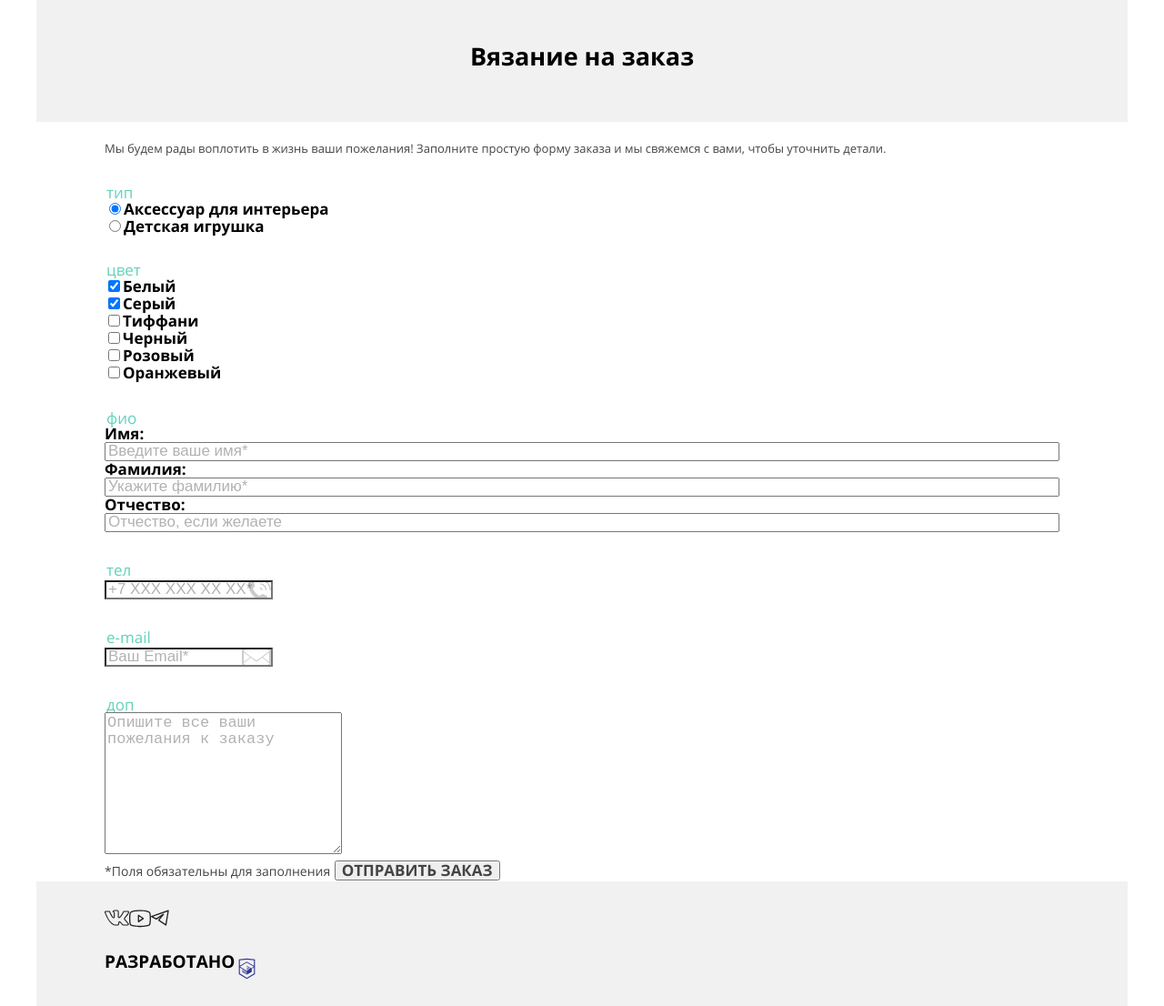
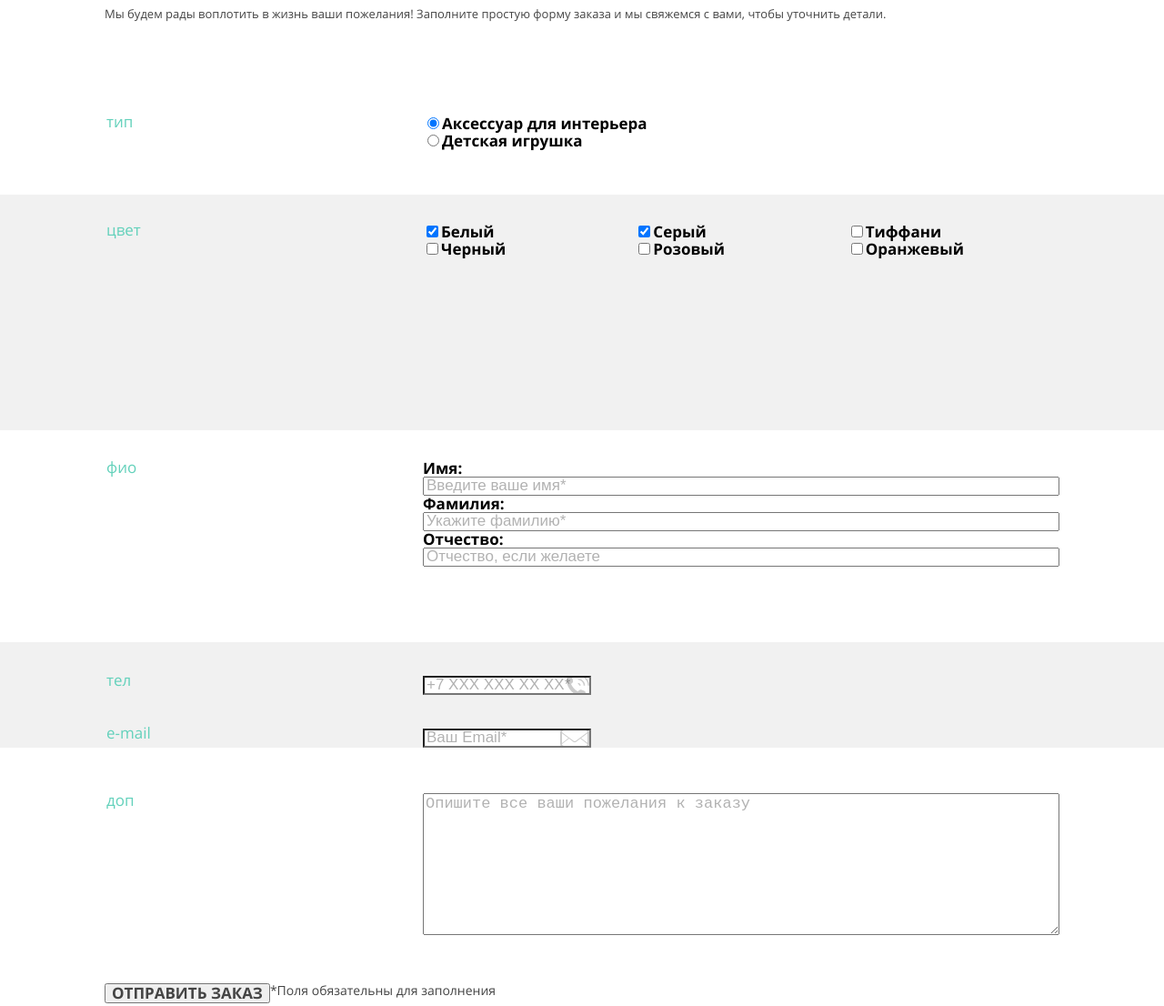
Before and after one commit to maksdrop/1702543-mishka-25, a plain HTML site: page source/form.html in a window 1280 px wide. Shown: the part 331-1437 px from the top of the page at 91% size. Drawn offline with nearby package versions, Linux system fonts and the light colour scheme; files that its build step writes are made by us from their sources.

Commit message:
Адаптивная сетка внутренних страниц

```diff
--- a/source/form.html
+++ b/source/form.html
@@ -9,13 +9,12 @@
   <body class="page__body">
     <header class="main-header">
       <nav class="main-nav content-wrapper">
-        <a class="main-header__logo" href="">
+        <a class="main-nav__logo" href="">
           <img src="img/header/mishka-logo-mobile.svg" width="86" height="35" alt="Логотип.">
         </a>
         <button class="main-nav__toggle" type="button">
           <span class="visually-hidden">Открыть меню</span>
         </button>
-        <div class="main-nav__wrapper">
         <ul class="main-nav__list product-list">
           <li class="product-list__item">
             <a class="main-nav__link" href="catalog.html">Каталог товаров</a>
@@ -30,7 +29,7 @@
               <svg class="site-list__search-icon" width="18" height="18" fill="none" xmlns="http://www.w3.org/2000/svg">
                 <path opacity=".2" d="m17.693 16.057-3.477-3.477c1.023-1.33 1.534-2.966 1.534-4.705C15.75 3.477 12.273 0 7.875 0S0 3.477 0 7.875s3.477 7.875 7.875 7.875c1.739 0 3.375-.614 4.704-1.534l3.478 3.477c.204.205.409.307.818.307.614 0 1.125-.511 1.125-1.125 0-.204-.102-.511-.307-.818ZM2.25 7.875c0-3.068 2.557-5.625 5.625-5.625S13.5 4.807 13.5 7.875 10.943 13.5 7.875 13.5 2.25 10.943 2.25 7.875Z" fill="#000"/>
               </svg>
-                Поиск по сайту
+              <span class="site-list__hidden">Поиск по сайту</span>
             </a>
           </li>
           <li class="site-list__search">
@@ -42,7 +41,15 @@
             </a>
           </li>
         </ul>
-        </div>
+        <ul class="main-nav__list new-list">
+          <li class="new-list__item">
+            <a class="main-nav__link" href="#">Новые поступления</a>
+          </li>
+          <li class="new-list__item">
+            <a class="main-nav__link" href="#">Распродажа</a>
+          </li>
+        </ul>
+        <p class="main-nav__free">Бесплатная доставка по России</p>
       </nav>
     </header>
     <main class="main-container">
@@ -51,22 +58,25 @@
       </div>
       <section class="form">
         <h2 class="visually-hidden">Форма заказа.</h2>
-        <div class="content-wrapper">
-          <p class="form__description">Мы будем рады воплотить в жизнь ваши пожелания!
+          <p class="form__description content-wrapper">Мы будем рады воплотить в жизнь ваши пожелания!
             Заполните простую форму заказа и мы свяжемся с вами, чтобы уточнить детали.
           </p>
           <form class="form__container" action="https://echo.htmlacademy.ru" method="post">
-            <fieldset class="form__reset shape">
+            <div class="form__reset shape content-wrapper">
               <legend class="form__title--decor shape__title">тип</legend>
+              <div class="form__reset-container">
                 <label class="shape__name">
                   <input class="shape__input" type="radio" name="shape" checked>Аксессуар для интерьера
                 </label>
                 <label class="shape__name">
                   <input class="shape__input" type="radio" name="shape">Детская игрушка
                 </label>
-            </fieldset>
-            <fieldset class="form__reset color-form">
+              </div>
+            </div>
+            <div class="color-form">
+              <div class="form__reset content-wrapper">
                 <legend class="form__title--decor color-form__title">цвет</legend>
+                <div class="form__reset-container color-form__position">
                   <label class="color-form__name">
                     <input class="color-form__input" type="checkbox" name="color" checked>Белый
                   </label>
@@ -85,9 +95,12 @@
                   <label class="color-form__name">
                     <input class="color-form__input" type="checkbox" name="color">Оранжевый
                   </label>
-            </fieldset>
-            <fieldset class="form__reset client">
+                </div>
+              </div>
+            </div>
+            <div class="form__reset client content-wrapper">
               <legend class="form__title--decor client__title">фио</legend>
+              <div class="form__reset-container">
                 <label class="client__name">
                   Имя:<input class="client__input" type="text" name="name" placeholder="Введите ваше имя*" required>
                 </label>
@@ -97,31 +110,43 @@
                 <label class="client__name">
                   Отчество:<input class="client__input" type="text" name="patronymic" placeholder="Отчество, если желаете">
                 </label>
-            </fieldset>
-            <fieldset class="form__reset phone">
+              </div>
+            </div>
+            <div class="phone">
+              <div class="form__reset content-wrapper">
                 <legend class="form__title--decor phone__title">тел</legend>
+                <div class="form__reset-container">
                   <label class="phone__name">
                     <input class="phone__input" type="tel" name="phone" placeholder="+7 ХХХ ХХХ ХХ ХХ*" pattern="\+7\s?[\[0-9]{3} [0-9]{3} [0-9]{2} [0-9]{2}" required>
                   </label>
-            </fieldset>
-            <fieldset class="form__reset email-form">
+                </div>
+              </div>
+            </div>
+            <div class="email-form">
+              <div class="form__reset content-wrapper">
                 <legend class="form__title--decor email-form__title">e-mail</legend>
+                <div class="form__reset-container">
                   <label class="email-form__name">
                     <input class="email-form__input" type="email" name="email" placeholder="Ваш Email*" required>
                   </label>
-            </fieldset>
-            <fieldset class="form__reset wishes">
+                </div>
+              </div>
+            </div>
+            <div class="form__reset wishes content-wrapper">
               <legend class="form__title--decor wishes__title">доп</legend>
+              <div class="form__reset-container">
                 <textarea class="wishes__text" name="wishes" cols="30" rows="10" placeholder="Опишите все ваши пожелания к заказу"></textarea>
-            </fieldset>
+              </div>
+            </div>
+            <div class="form__order content-wrapper">
               <small class="form__required">*Поля обязательны для заполнения</small>
               <button class="form__button button" type="submit">Отправить заказ</button>
+            </div>
           </form>
-        </div>
       </section>
     </main>
     <footer class="main-footer">
-      <div class="content-wrapper">
+      <div class="main-footer__container content-wrapper">
         <div class="main-footer__social social">
           <ul class="social__list">
             <li class="social__item">
--- a/source/sass/layout/card.scss
+++ b/source/sass/layout/card.scss
@@ -17,3 +17,15 @@
 .card__price {
   color: $textСolor-main;
 }
+
+@media (min-width: $tablet-width) {
+  .card__container {
+    display: flex;
+  }
+}
+
+@media (min-width: $desktop-width) {
+  .card__container {
+    flex-direction: column;
+  }
+}
--- a/source/sass/layout/catalog.scss
+++ b/source/sass/layout/catalog.scss
@@ -6,3 +6,10 @@
   padding: 0;
   list-style-type: none;
 }
+
+@media (min-width: $desktop-width) {
+  .catalog__list {
+    flex-direction: row;
+    justify-content: space-between;
+  }
+}
--- a/source/sass/layout/client.scss
+++ b/source/sass/layout/client.scss
@@ -1,9 +1,4 @@
 .client {
-  display: flex;
-  flex-direction: column;
-}
-
-.client__title {
   padding-top: 33px;
 }
 
@@ -24,3 +19,9 @@
     opacity: 0.3;
   }
 }
+
+@media (min-width: $tablet-width) {
+  .client {
+    min-height: 200px;
+  }
+}
--- a/source/sass/layout/color-form.scss
+++ b/source/sass/layout/color-form.scss
@@ -1,9 +1,4 @@
 .color-form {
-  display: flex;
-  flex-direction: column;
-}
-
-.color-form__title {
   padding-top: 31px;
 }
 
@@ -13,3 +8,26 @@
   font-weight: 700;
   color: $textСolor-main;
 }
+
+@media (min-width: $tablet-width) {
+  .color-form {
+    min-height: 304px;
+    background: #f1f1f1;
+  }
+
+  .color-form__position {
+    display: grid;
+    grid-template-columns: 1fr 1fr;
+  }
+}
+
+@media (min-width: $desktop-width) {
+  .color-form {
+    min-height: 228px;
+  }
+
+  .color-form__position {
+    display: grid;
+    grid-template-columns: 1fr 1fr 1fr;
+  }
+}
--- a/source/sass/layout/email-form.scss
+++ b/source/sass/layout/email-form.scss
@@ -1,4 +1,4 @@
-.email-form__title {
+.email-form {
   padding-top: 34px;
 }
 
@@ -14,3 +14,9 @@
     opacity: 0.3;
   }
 }
+
+@media (min-width: $tablet-width) {
+  .email-form {
+    background: #f1f1f1;
+  }
+}
--- a/source/sass/layout/form.scss
+++ b/source/sass/layout/form.scss
@@ -8,9 +8,15 @@
 }
 
 .form__reset {
-  margin: 0;
+  display: flex;
+  flex-direction: column;
   padding: 0;
   border: 0;
+}
+
+.form__reset-container {
+  display: flex;
+  flex-direction: column;
 }
 
 .form__title--decor {
@@ -28,3 +34,39 @@
   font-size: $fontSize-medium_small;
   line-height: $lineHeight-small_medium;
 }
+
+@media (min-width: $tablet-width) {
+  .form__reset {
+    flex-direction: row;
+    justify-content: space-between;
+  }
+
+  .form__reset-container {
+    display: flex;
+    flex-direction: column;
+    width: 501px;
+  }
+
+  .form__description {
+    min-height: 60px;
+    margin: 0 auto;
+  }
+
+  .form__order {
+    display: flex;
+    padding-top: 53px;
+    margin-bottom: 50px;
+  }
+
+  .form__required {
+    order: 2;
+  }
+}
+
+@media (min-width: $desktop-width) {
+  .form__reset-container {
+    display: flex;
+    flex-direction: column;
+    width: 700px;
+  }
+}
--- a/source/sass/layout/main-container.scss
+++ b/source/sass/layout/main-container.scss
@@ -3,14 +3,18 @@
 }
 
 .main__wrapper {
-  min-height: 177px;
+  min-height: 226px;
   background-color: $backgroundColor-secondary;
 }
 
 .main__title {
-  position: relative;
-  top: 90px;
   font-size: $fontSize-title_page;
   line-height: $lineHeight-medium_big;
   text-align: center;
 }
+
+@media (min-width: $tablet-width) {
+  .main__title {
+    padding-top: 100px;
+  }
+}
--- a/source/sass/layout/main-footer.scss
+++ b/source/sass/layout/main-footer.scss
@@ -2,3 +2,10 @@
   min-height: 160px;
   background-color: $backgroundColor-secondary;
 }
+
+@media (min-width: $tablet-width) {
+  .main-footer__container {
+    display: flex;
+    justify-content: space-between;
+  }
+}
--- a/source/sass/layout/page.scss
+++ b/source/sass/layout/page.scss
@@ -8,7 +8,7 @@
 .page__body {
   display: flex;
   flex-direction: column;
-  width: 320px;
+  min-width: 100%;
   min-height: 100%;
   margin: 0 auto;
   background-color: $backgroundColor-body;
@@ -17,14 +17,14 @@
 
 @media (min-width: $tablet-width) {
   .page__body {
-    width: 768px;
+    width: 100%;
     font-size: $fontSize-medium_small;
   }
 }
 
 @media (min-width: $desktop-width) {
   .page__body {
-    width: 1200px;
+    width: 100%;
     font-size: $fontSize-medium_small;
   }
 }
--- a/source/sass/layout/phone.scss
+++ b/source/sass/layout/phone.scss
@@ -1,4 +1,4 @@
-.phone__title {
+.phone {
   padding-top: 34px;
 }
 
@@ -14,3 +14,9 @@
     opacity: 0.3;
   }
 }
+
+@media (min-width: $tablet-width) {
+  .phone {
+    background: #f1f1f1;
+  }
+}
--- a/source/sass/layout/production.scss
+++ b/source/sass/layout/production.scss
@@ -21,3 +21,36 @@
   font-size: $fontSize-medium;
   line-height: $lineHeight-small_medium;
 }
+
+@media (min-width: $tablet-width) {
+  .production__container {
+    display: flex;
+    flex-direction: column;
+  }
+
+  .production__video {
+    order: -1;
+  }
+}
+
+@media (min-width: $desktop-width) {
+  .production__container {
+    display: grid;
+    grid-template: "video title"
+      "video description";
+    flex-direction: row;
+  }
+
+  .production__title {
+    grid-area: title;
+    flex-direction: column;
+  }
+
+  .production__video {
+    grid-area: video;
+  }
+
+  .production__description {
+    grid-area: description;
+  }
+}
--- a/source/sass/layout/shape.scss
+++ b/source/sass/layout/shape.scss
@@ -1,9 +1,4 @@
 .shape {
-  display: flex;
-  flex-direction: column;
-}
-
-.shape__title {
   padding-top: 29px;
 }
 
@@ -13,3 +8,10 @@
   font-weight: 700;
   color: $textСolor-main;
 }
+
+@media (min-width: $tablet-width) {
+  .shape {
+    padding-top: 63px;
+    margin-bottom: 50px;
+  }
+}
--- a/source/sass/layout/wishes.scss
+++ b/source/sass/layout/wishes.scss
@@ -1,4 +1,4 @@
-.wishes__title {
+.wishes {
   padding-top: 34px;
 }
 
@@ -10,3 +10,9 @@
     opacity: 0.3;
   }
 }
+
+@media (min-width: $tablet-width) {
+  .wishes {
+    padding-top: 50px;
+  }
+}
--- a/source/sass/layout/working.scss
+++ b/source/sass/layout/working.scss
@@ -1,10 +1,16 @@
 .working {
+  display: flex;
+  flex-direction: column;
   position: relative;
   width: 100%;
   height: 506px;
+  padding-top: 90px;
+  box-sizing: border-box;
+  justify-content: space-between;
   color: $textСolor-main;
   background-image: url("../img/working/hero.png");
   background-repeat: no-repeat;
+  background-position: center;
 }
 
 .working__list {
```
Also changed, not shown: source/catalog.html (+14 -7 lines), source/index.html (+1 -3 lines). Lines whose indentation alone changed are shown as unchanged.
